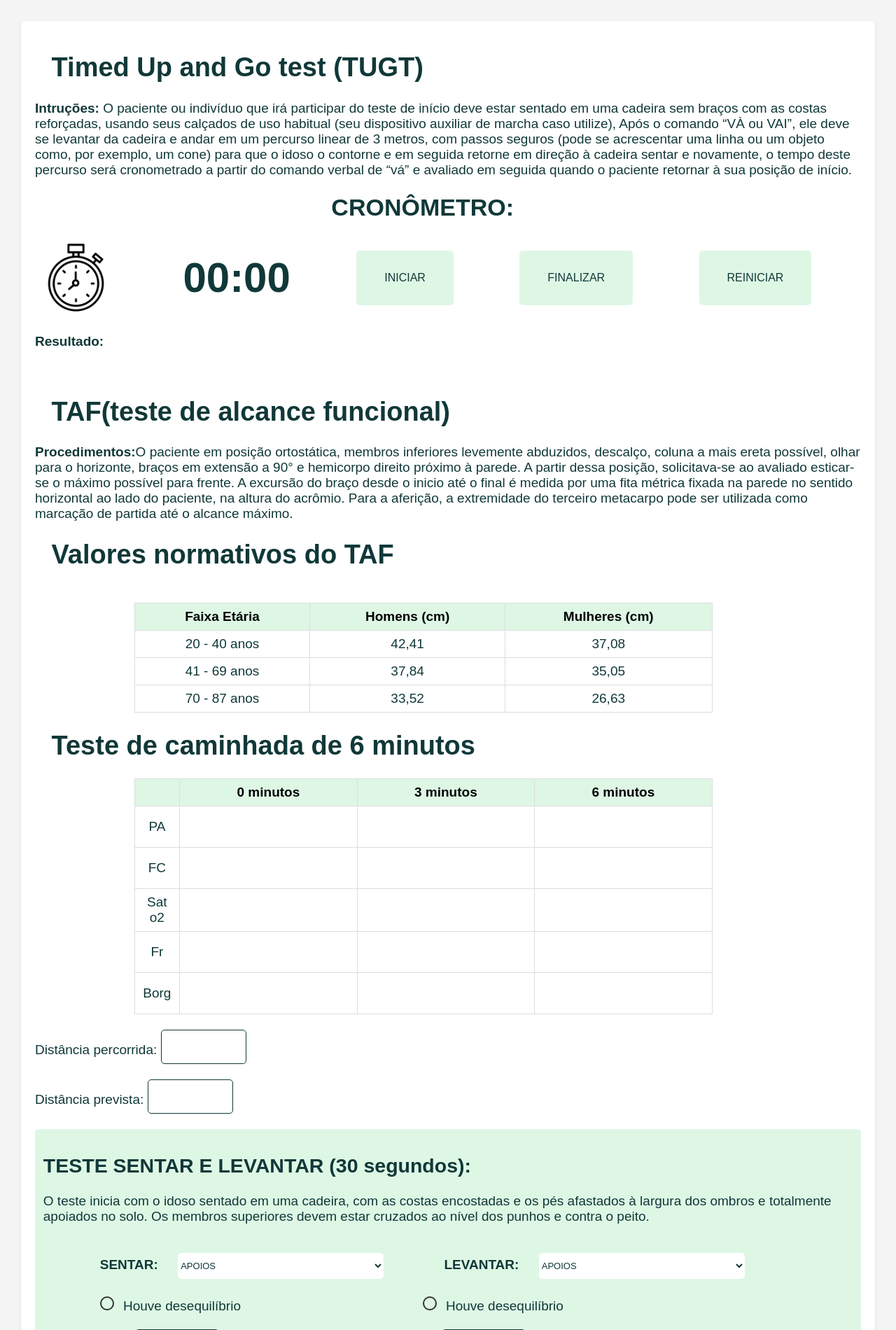
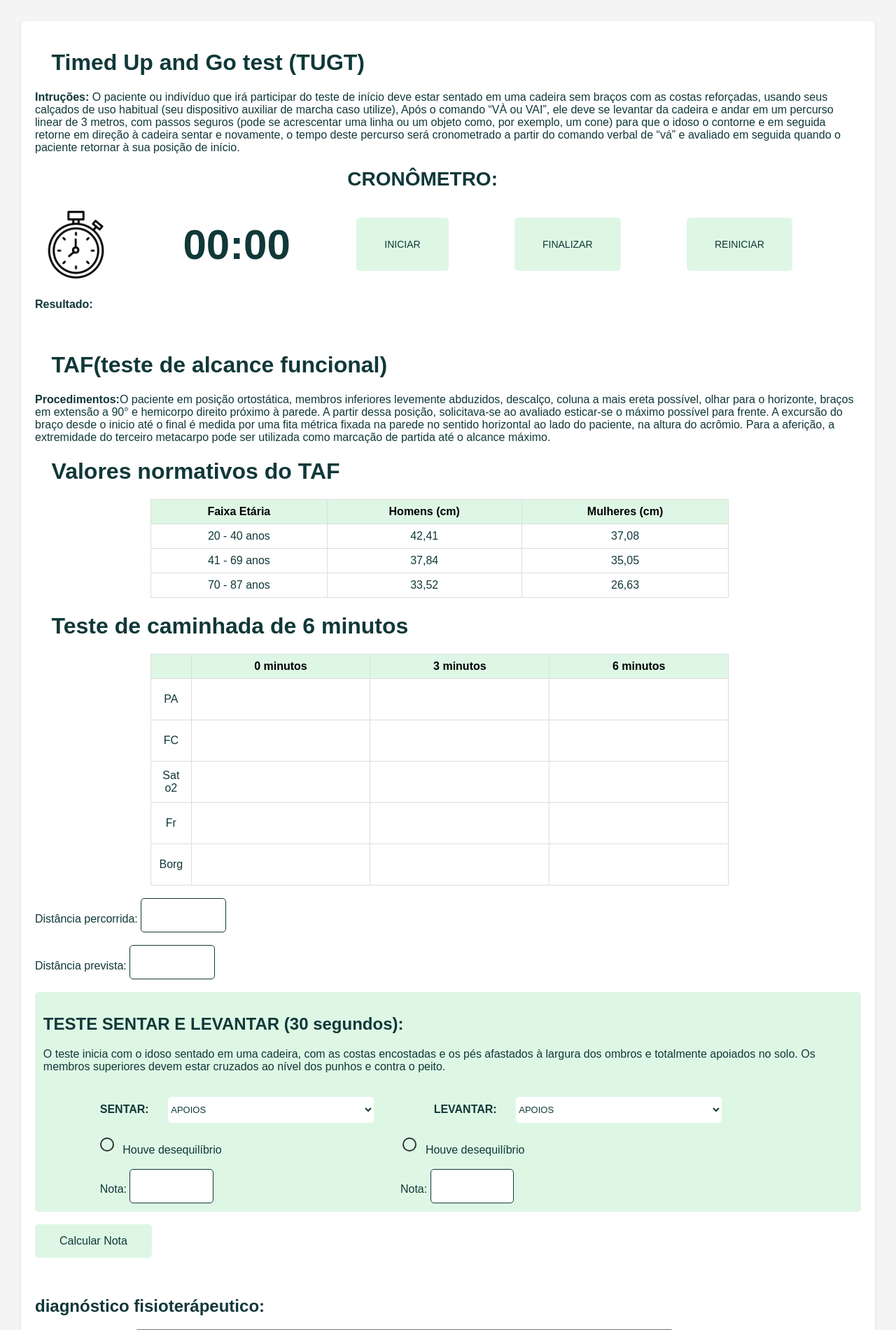
Before and after one commit to Kennedy-klam/Fisio-Digital, a PHP site: the page made by opção-de-login/doctor/dashboard/Ficha De Avaliação/Avaliação Geriatrica/TAF/index.html in a window 1280 px wide. Shown: the top 1900 px of the page at 70% size. Run offline with PHP 8.4, Linux system fonts and the light colour scheme.

Commit message:
commit
atualização de código

```diff
--- a/opção-de-login/doctor/dashboard/Ficha De Avaliação/Avaliação Geriatrica/TAF/index.html
+++ b/opção-de-login/doctor/dashboard/Ficha De Avaliação/Avaliação Geriatrica/TAF/index.html
@@ -1,5 +1,6 @@
 <!DOCTYPE html>
 <html lang="pt-br">
+
 <head>
   <meta charset="UTF-8">
   <meta name="viewport" content="width=device-width, initial-scale=1.0">
@@ -11,11 +12,18 @@
     }
   </script>
 </head>
+
 <body>
   <div class="container">
     <h1>Timed Up and Go test (TUGT)</h1>
     <div class="instrucoes">
-            <p><strong>Intruções:</strong> O paciente ou indivíduo que irá participar do teste de início deve estar sentado em uma cadeira sem braços com as costas reforçadas, usando seus calçados de uso habitual (seu dispositivo auxiliar de marcha caso utilize), Após o comando “VÀ ou VAI”, ele deve se levantar da cadeira e andar em um percurso linear de 3 metros, com passos seguros (pode se acrescentar uma linha ou um objeto como, por exemplo, um cone) para que o idoso o contorne e em seguida retorne em direção à cadeira sentar e novamente, o tempo deste percurso será cronometrado a partir do comando verbal de “vá” e avaliado em seguida quando o paciente retornar à sua posição de início.
+      <p><strong>Intruções:</strong> O paciente ou indivíduo que irá participar do teste de início deve estar sentado em
+        uma cadeira sem braços com as costas reforçadas, usando seus calçados de uso habitual (seu dispositivo auxiliar
+        de marcha caso utilize), Após o comando “VÀ ou VAI”, ele deve se levantar da cadeira e andar em um percurso
+        linear de 3 metros, com passos seguros (pode se acrescentar uma linha ou um objeto como, por exemplo, um cone)
+        para que o idoso o contorne e em seguida retorne em direção à cadeira sentar e novamente, o tempo deste percurso
+        será cronometrado a partir do comando verbal de “vá” e avaliado em seguida quando o paciente retornar à sua
+        posição de início.
       </p>
     </div>
     <div class="tittle">
@@ -34,9 +42,14 @@
     </div><br>
     <h1>TAF(teste de alcance funcional)</h1>
     <div class="TAF">
-            <p><strong>Procedimentos:</strong>O paciente em posição ortostática, membros inferiores levemente abduzidos, descalço, coluna a mais ereta possível, olhar para o horizonte, braços em extensão a 90° e hemicorpo direito próximo à parede. A partir dessa posição, solicitava-se ao avaliado esticar-se o máximo possível para frente. A excursão do braço desde o inicio até o final é medida por uma fita métrica fixada na parede no sentido horizontal ao lado do paciente, na altura do acrômio. Para a aferição, a extremidade do terceiro metacarpo pode ser utilizada como marcação de partida até o alcance máximo. </p>
+      <p><strong>Procedimentos:</strong>O paciente em posição ortostática, membros inferiores levemente abduzidos,
+        descalço, coluna a mais ereta possível, olhar para o horizonte, braços em extensão a 90° e hemicorpo direito
+        próximo à parede. A partir dessa posição, solicitava-se ao avaliado esticar-se o máximo possível para frente. A
+        excursão do braço desde o inicio até o final é medida por uma fita métrica fixada na parede no sentido
+        horizontal ao lado do paciente, na altura do acrômio. Para a aferição, a extremidade do terceiro metacarpo pode
+        ser utilizada como marcação de partida até o alcance máximo. </p>
     </div>
-        <h1>Valores normativos do TAF</h1><br>
+    <h1>Valores normativos do TAF</h1>
     <table>
       <tr>
         <th>Faixa Etária</th>
@@ -110,43 +123,47 @@
     <!-- teste de sentar e levantar -->
     <div class="teste-sentar-levantar">
       <h2>TESTE SENTAR E LEVANTAR (30 segundos):</h2>
-            <p>O teste inicia com o idoso sentado em uma cadeira, com as costas encostadas e os pés afastados à largura dos ombros e totalmente apoiados no solo. Os membros superiores devem estar cruzados ao nível dos punhos e contra o peito.</p>
+      <p>O teste inicia com o idoso sentado em uma cadeira, com as costas encostadas e os pés afastados à largura dos
+        ombros e totalmente apoiados no solo. Os membros superiores devem estar cruzados ao nível dos punhos e contra o
+        peito.</p>
       <div>
-              <label for="" class="sentar"><strong>SENTAR:</strong></label>
-              <select class="apoios-sentar" id="apoios-sentar">
+        <label for="sentar" class="sentar"><strong>SENTAR:</strong></label>
+        <select class="apoios-sentar" id="sentar">
           <option value="">APOIOS</option>
-                 <option value="">5 - sem apoios</option>
-                 <option value="">4 - com 1 apoio</option>
-                 <option value="">3 - com 2 apoios</option>
-                 <option value="">2 - com 3 apoios</option>
-                 <option value="">1 - com 4 apoios</option>
-                 <option value="">0 - com mais de 4 apoios ou com ajuda externa</option>
+          <option value="5">5 - sem apoios</option>
+          <option value="4">4 - com 1 apoio</option>
+          <option value="3">3 - com 2 apoios</option>
+          <option value="2">2 - com 3 apoios</option>
+          <option value="1">1 - com 4 apoios</option>
+          <option value="0">0 - com mais de 4 apoios ou com ajuda externa</option>
         </select>
-              <label for="" class="levantar"><strong>LEVANTAR:</strong></label>
-              <select class="apoios-levantar" id="apoios-levantar">
+        <label for="levantar" class="levantar"><strong>LEVANTAR:</strong></label>
+        <select class="apoios-levantar" id="levantar">
           <option value=""><strong>APOIOS</strong></option>
-                 <option value="">5 - sem apoios</option>
-                 <option value="">4 - com 1 apoio</option>
-                 <option value="">3 - com 2 apoios</option>
-                 <option value="">2 - com 3 apoios</option>
-                 <option value="">1 - com 4 apoios</option>
-                 <option value="">0 - com mais de 4 apoios ou com ajuda externa</option>
+          <option value="5">5 - sem apoios</option>
+          <option value="4">4 - com 1 apoio</option>
+          <option value="3">3 - com 2 apoios</option>
+          <option value="2">2 - com 3 apoios</option>
+          <option value="1">1 - com 4 apoios</option>
+          <option value="0">0 - com mais de 4 apoios ou com ajuda externa</option>
         </select>
       </div><br>
       <div>
-              <label><input type="radio" name="desequilibrioSentar" class="desequilibrio-sentar"> Houve desequilíbrio</label>
-              <label><input type="radio" name="desequilibrioLevantar" class="desequilibrio-levantar"> Houve desequilíbrio</label>
+        <label><input type="checkbox" name="desequilibrioSentar" class="desequilibrio-sentar" id="desequilibrioSentar">
+          Houve desequilíbrio</label>
+        <label><input type="checkbox" name="desequilibrioLevantar" class="desequilibrio-levantar"
+            id="desequilibrioLevantar"> Houve desequilíbrio</label>
       </div><br>
       <label class="nota1">Nota:</label>
-            <input type="text" class="nota-teste">
+      <input type="text" class="nota-teste" id="notaSentar" readonly>
       <label class="nota2">Nota:</label>
-            <input type="text" class="nota-teste">
-          </div>
-
+      <input type="text" class="nota-teste" id="notaLevantar" readonly>
+    </div><br>
+    <button class="botaoCalcular" onclick="calcularNota()">Calcular Nota</button>
     <!--campos de diagnóstico e objetivos-->
     <div>
       <h2>diagnóstico fisioterápeutico:</h2>
-            <textarea class="diagnostico" id="diagnostico" placeholder="Digite aqui:" ></textarea>
+      <textarea class="diagnostico" id="diagnostico" placeholder="Digite aqui:"></textarea>
     </div>
     <div>
       <h2>objetivo:</h2>
@@ -156,4 +173,5 @@
   </div>
   <script src="script.js"></script>
 </body>
+
 </html>
--- a/opção-de-login/doctor/dashboard/Ficha De Avaliação/Avaliação Geriatrica/TAF/style.css
+++ b/opção-de-login/doctor/dashboard/Ficha De Avaliação/Avaliação Geriatrica/TAF/style.css
@@ -1,5 +1,5 @@
 body {
-  font-size: 19px;
+  font-size: 16px;
   color: #113838;
   font-family: Arial, sans-serif;
   margin: 30px;
@@ -7,35 +7,40 @@ body {
   background: #f4f4f4;
 
 }
+
 .container {
   background: white;
   padding: 20px;
   border-radius: 8px;
-  box-shadow: 0 2px 4px rgba(0,0,0,0.1);
+  box-shadow: 0 2px 4px rgba(0, 0, 0, 0.1);
 
-  }
+}
 
-h1  {
+h1 {
   color: #113838;
   margin-left: 2%;
+}
 
-}
-.tittle{
+.tittle {
   text-align: center;
-  font-size: 17px;
+  font-size: 14px;
   margin-right: 8%;
 }
-.instrucoes, .resultado {
+
+.instrucoes,
+.resultado {
   margin-bottom: 20px;
 
 }
+
 .timer {
   display: flex;
   align-items: center;
   gap: 8%;
   font-weight: bold;
 }
-.tempo{
+
+.tempo {
   font-size: 60px;
 }
 
@@ -46,56 +51,80 @@ button {
   color: #113838;
   border-radius: 5px;
   cursor: pointer;
+  font-size: 14px;
+}
+
+.botaoCalcular {
+  margin-left: 0%;
+  border-radius: 5px;
   font-size: 16px;
+  font-family: Arial, Helvetica, sans-serif;
+  margin-bottom: 35px;
 }
-.resetar, .iniciar, .terminar{/* botões do timer*/
+
+.resetar,
+.iniciar,
+.terminar {
+  /* botões do timer*/
   padding: 30px 40px;
 }
-.image{
+
+.image {
   width: 117px;
   height: 117px;
   top: -40px;
   left: 2770px;
 }
-.finalizar{/*botão finalizar*/
+
+.finalizar {
+  /*botão finalizar*/
   margin-left: 85%;
   border-radius: 5px;
-  font-size: 24px;
+  font-size: 16px;
   font-family: Arial, Helvetica, sans-serif;
   margin-bottom: 35px;
 }
 
-button:hover {/*interatividade nos botões*/
-  background-color:  #DEF7E5 ;
+button:hover {
+  /*interatividade nos botões*/
+  background-color: #DEF7E5;
   box-shadow: 0px 5px 10px #113838;
 }
-table{
+
+table {
   border-collapse: collapse;
   width: 70%;
-  margin-left: 12%;
+  margin-left: 14%;
 }
-th, td{
+
+th,
+td {
   text-align: center;
   padding: 8px;
   border: 1px solid #ddd;
 }
-tr:nth-child(even){
-  background-color:white;
+
+tr:nth-child(even) {
+  background-color: white;
 }
-th{
+
+th {
   background-color: #DEF7E5;
   ;
   color: black;
 }
-input[type="number"]{ /*estilização dos inputs dentro da tabela*/
-  width:100%;
+
+input[type="number"] {
+  /*estilização dos inputs dentro da tabela*/
+  width: 100%;
   height: 40px;
   border: none;
   box-sizing: 0;
   font-size: 30px;
   color: #113838;
 }
-input[type="text"]{
+
+input[type="text"] {
   width: 10%;
   height: 45px;
   border: 20%;
@@ -104,38 +133,50 @@ input[type="text"]{
   color: #113838;
 
 }
-input{ /* Checkbox e radio */
+
+input {
+  /* Checkbox e radio */
   margin-right: 8px;
 }
-input[type="checkbox" ],input[type="radio"] {
-  appearance: none; /* Remove o estilo padrão do checkbox */
+
+input[type="checkbox"],
+input[type="radio"] {
+  appearance: none;
+  /* Remove o estilo padrão do checkbox */
   -webkit-appearance: none;
   -moz-appearance: none;
   width: 20px;
   height: 20px;
   border: 2px solid #333;
-  border-radius: 50%; /* Faz o checkbox ficar redondo */
+  border-radius: 50%;
+  /* Faz o checkbox ficar redondo */
   outline: none;
   cursor: pointer;
   position: relative;
 }
+
 /* Estilo para o estado marcado do checkbox */
-input[type="checkbox" ]:checked,input[type="radio"]:checked {
+input[type="checkbox"]:checked,
+input[type="radio"]:checked {
   background-color: #DEF7E5;
   border: 2px solid #113838;
 
 }
-input[type="checkbox"]:checked::after,input[type="radio"]:checked::after {
+
+input[type="checkbox"]:checked::after,
+input[type="radio"]:checked::after {
   content: '';
   position: absolute;
-  top: 1px;
-  left: 1px;
-  width: 16px;
-  height: 16px;
+  top: 0px;
+  left: 0px;
+  width: 17px;
+  height: 17px;
   background-color: #113838;
   border-radius: 50%;
 }
-.diagnostico, .objetivo {
+
+.diagnostico,
+.objetivo {
   margin-left: 12%;
   width: 765px;
   height: 209px;
@@ -146,7 +187,9 @@ input[type="checkbox"]:checked::after,input[type="radio"]:checked::after {
   font-size: 18px;
   resize: none;
 }
-.apoios-sentar, .apoios-levantar{
+
+.apoios-sentar,
+.apoios-levantar {
   margin-left: 2%;
   padding: 10px 0%;
   border: none;
@@ -156,29 +199,39 @@ input[type="checkbox"]:checked::after,input[type="radio"]:checked::after {
   cursor: pointer;
   font-size: 13px;
 }
-.sentar, .levantar{
+
+.sentar,
+.levantar {
   margin-left: 7%;
 }
-.teste-sentar-levantar{
+
+.teste-sentar-levantar {
   padding: 1%;
   border-radius: 5px;
   background-color: #DEF7E5;
   gap: 5%;
 }
-.desequilibrio-levantar{
+
+.desequilibrio-levantar {
   margin-left: 22%;
 }
-.desequilibrio-sentar{
+
+.desequilibrio-sentar {
   margin-left: 7%;
 }
-.nota1{
-margin-left: 7%;
+
+.nota1 {
+  margin-left: 7%;
 }
-.nota2{
- margin-left: 22%;
+
+.nota2 {
+  margin-left: 22%;
 }
-.nota-teste, .distancia-prevista, .distancia-percorrida{
-  font-size: 5px;
+
+.nota-teste,
+.distancia-prevista,
+.distancia-percorrida {
+  font-size: 4px;
   padding: 1px;
   border: 1px solid #113838;
   border-radius: 5px;
```
Also changed, not shown: opção-de-login/doctor/dashboard/Ficha De Avaliação/Avaliação Geriatrica/TAF/script.js (+30 -1 lines). Lines whose indentation alone changed are shown as unchanged.
